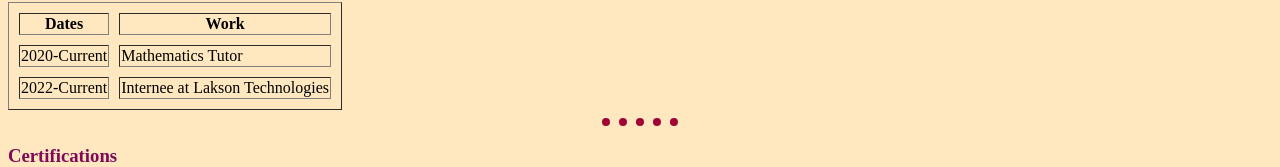
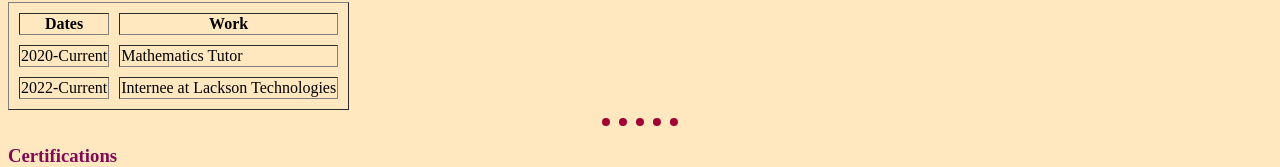
Before and after one commit to redhawk5200/sample-html-cv, a plain HTML site: page index.html in a window 1280 px wide. Shown: the part 483-650 px from the top of the page. Drawn offline with Linux system fonts and the light colour scheme.

Commit message:
lakson to lackson

```diff
--- a/index.html
+++ b/index.html
@@ -45,7 +45,7 @@
       </tr>
       <tr>
         <td>2022-Current</td>
-        <td>Internee at Lakson Technologies</td>
+        <td>Internee at Lackson Technologies</td>
       </tr>
     </tbody>
     <tfoot>
```
